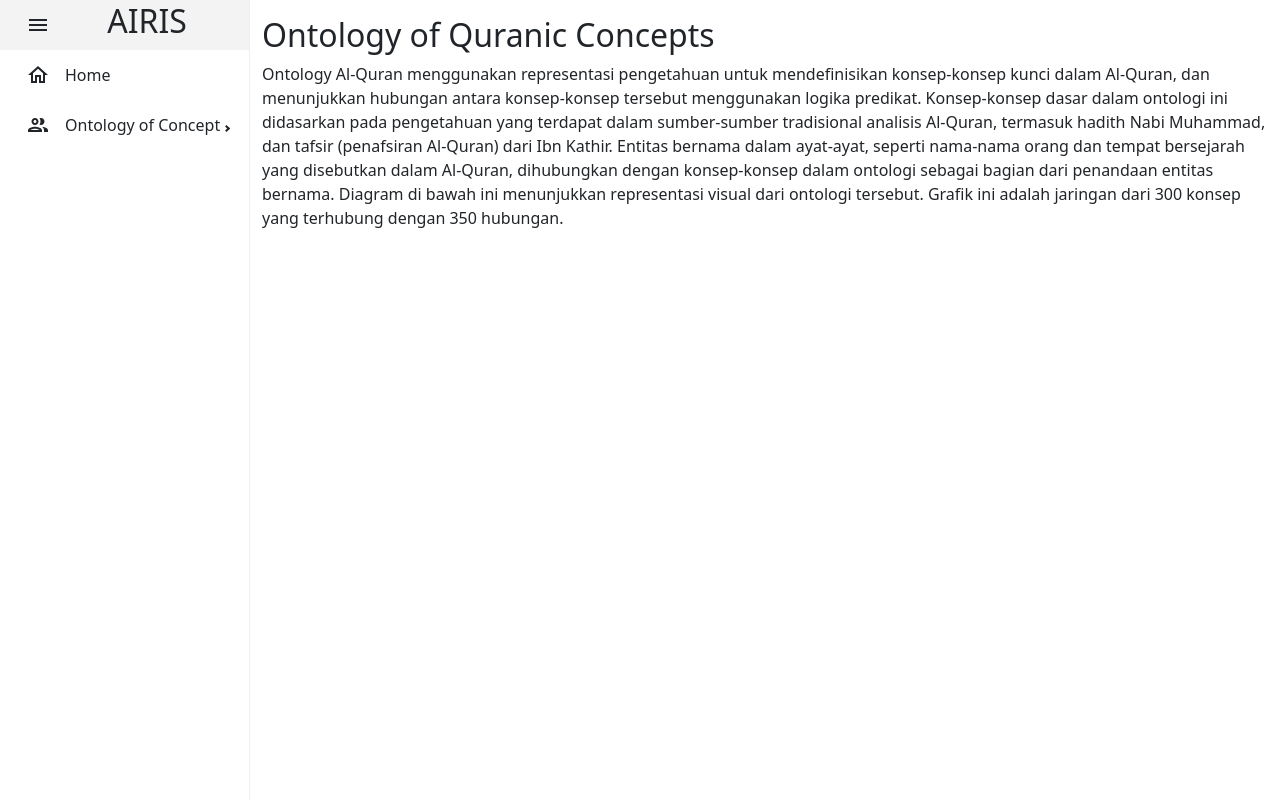
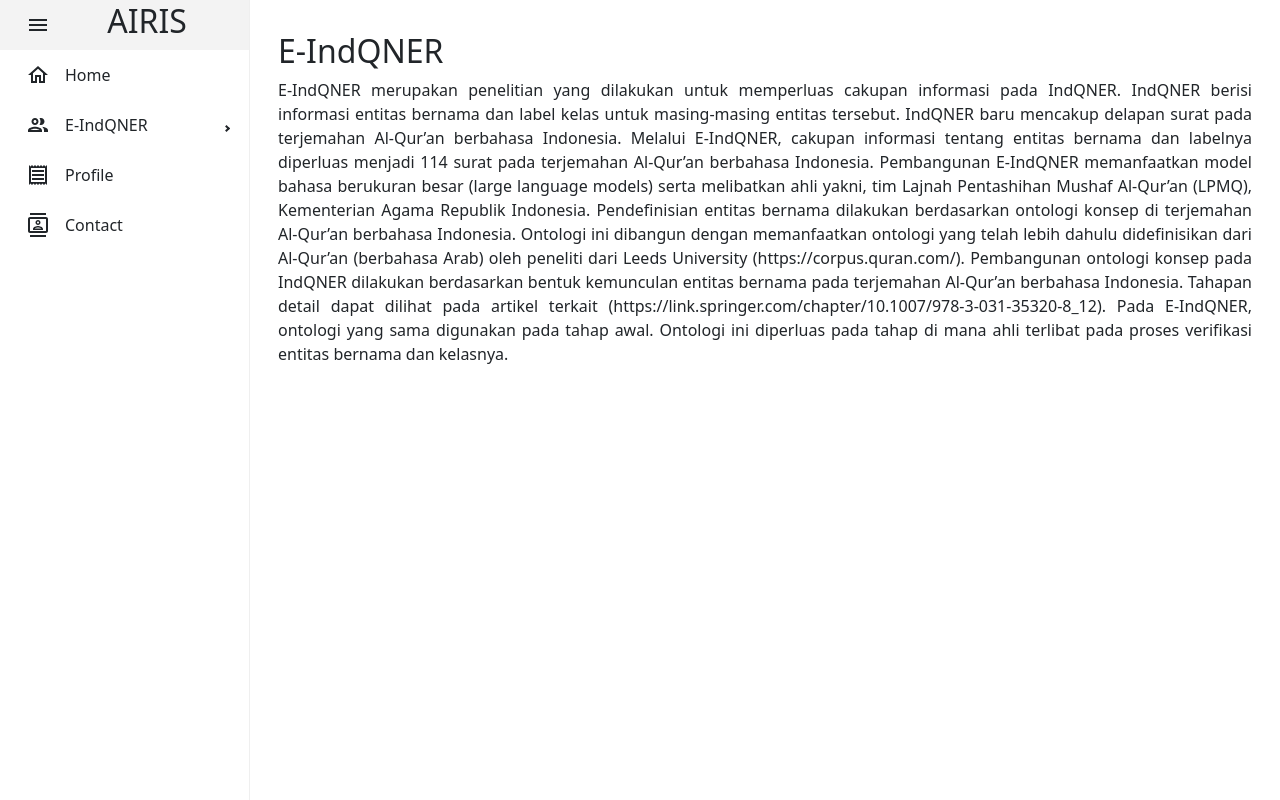
Before and after one commit to DMS473/nlptes, a React (Create React App) app: page /ontologi in a window 1280 px wide. Built offline with nearby package versions, Linux system fonts and the light colour scheme.

Commit message:
selesai23

```diff
--- a/src/components/Konsep/CategoryPage.js
+++ b/src/components/Konsep/CategoryPage.js
@@ -30,7 +30,7 @@ const CategoryPage = () => {
   }
 
   return (
-    <div>
+    <div className='p-3'>
       <h1>{category.nama}</h1>
       {category.subkategori.length > 0 ? (
         <div>
--- a/src/components/Konsep/Konsep.js
+++ b/src/components/Konsep/Konsep.js
@@ -1,6 +1,7 @@
 import React from 'react'
 import { Form, FormControl, FormGroup, FormLabel, Button, Container } from 'react-bootstrap';
 // import data from '../../data/ontologi_konsep.json'
+import { Link } from 'react-router-dom'
 
 const Konsep = () => {
   return (
@@ -13,13 +14,13 @@ const Konsep = () => {
         <h3>Subkategori</h3>
         <p>Kategori ini memiliki 11 subkategori:</p>
         <ul>
-            <li><a href='/category/Artefak'>Artefak</a></li>
-            <li><a href='/category/Astronomi'>Astronomi</a></li>
-            <li><a href='/category/Peristiwa'>Peristiwa</a></li>
-            <li><a href='/category/Dewa Palsu'>Dewa Palsu</a></li>
-            <li><a href='/category/Kitab Suci'>Kitab Suci</a></li>
-            <li><a href='/category/Bahasa'>Bahasa</a></li>
-            <li><a href='/category/Makhluk Hidup'>Makhluk Hidup</a></li>
+            <li><Link to='/category/Artefak'>Artefak</Link></li>
+            <li><Link to='/category/Astronomi'>Astronomi</Link></li>
+            <li><Link to='/category/Peristiwa'>Peristiwa</Link></li>
+            <li><Link to='/category/Dewa Palsu'>Dewa Palsu</Link></li>
+            <li><Link to='/category/Kitab Suci'>Kitab Suci</Link></li>
+            <li><Link to='/category/Bahasa'>Bahasa</Link></li>
+            <li><Link to='/category/Makhluk Hidup'>Makhluk Hidup</Link></li>
 
             {/* <li><a href='#'>artifak</a></li>
             <li><a href='#'>artifak</a></li>
--- a/src/components/Konsep/Overview.js
+++ b/src/components/Konsep/Overview.js
@@ -4,11 +4,14 @@ import { Form, FormControl, FormGroup, FormLabel, Button, Container } from 'reac
 
 const Overview = () => {
   return (
-    <Container className="mt-3">
-      <h2>Ontology of Quranic Concepts</h2>
-      <p>Ontology Al-Quran menggunakan representasi pengetahuan untuk mendefinisikan konsep-konsep kunci dalam Al-Quran, dan menunjukkan hubungan antara konsep-konsep tersebut menggunakan logika predikat. Konsep-konsep dasar dalam ontologi ini didasarkan pada pengetahuan yang terdapat dalam sumber-sumber tradisional analisis Al-Quran, termasuk hadith Nabi Muhammad, dan tafsir (penafsiran Al-Quran) dari Ibn Kathir. Entitas bernama dalam ayat-ayat, seperti nama-nama orang dan tempat bersejarah yang disebutkan dalam Al-Quran, dihubungkan dengan konsep-konsep dalam ontologi sebagai bagian dari penandaan entitas bernama. Diagram di bawah ini menunjukkan representasi visual dari ontologi tersebut. Grafik ini adalah jaringan dari 300 konsep yang terhubung dengan 350 hubungan.</p>
-    {/* </div> */}
-    </Container>
+    <div className='p-3'>
+      <Container className="mt-3">
+        <h2>E-IndQNER</h2>
+        <p className='text-justify'>E-IndQNER merupakan penelitian yang dilakukan untuk memperluas cakupan informasi pada IndQNER. IndQNER berisi informasi entitas bernama dan label kelas untuk masing-masing entitas tersebut. IndQNER baru mencakup delapan surat pada terjemahan Al-Qur’an berbahasa Indonesia. Melalui E-IndQNER, cakupan informasi tentang entitas bernama dan labelnya diperluas menjadi 114 surat pada terjemahan Al-Qur’an berbahasa Indonesia. Pembangunan E-IndQNER memanfaatkan model bahasa berukuran besar (large language models) serta melibatkan ahli yakni, tim Lajnah Pentashihan Mushaf Al-Qur’an (LPMQ), Kementerian Agama Republik Indonesia. Pendefinisian entitas bernama dilakukan berdasarkan ontologi konsep di terjemahan Al-Qur’an berbahasa Indonesia. Ontologi ini dibangun dengan memanfaatkan ontologi yang telah lebih dahulu didefinisikan dari Al-Qur’an (berbahasa Arab) oleh peneliti dari Leeds University (https://corpus.quran.com/). Pembangunan ontologi konsep pada IndQNER dilakukan berdasarkan bentuk kemunculan entitas bernama pada terjemahan Al-Qur’an berbahasa Indonesia. Tahapan detail dapat dilihat pada artikel terkait (https://link.springer.com/chapter/10.1007/978-3-031-35320-8_12). Pada E-IndQNER, ontologi yang sama digunakan pada tahap awal. Ontologi ini diperluas pada tahap di mana ahli terlibat pada proses verifikasi entitas bernama dan kelasnya.
+        </p>
+        {/* </div> */}
+      </Container>
+    </div>
   )
 }
 
--- a/src/index.css
+++ b/src/index.css
@@ -13,3 +13,6 @@ code {
   font-family: source-code-pro, Menlo, Monaco, Consolas, "Courier New",
     monospace;
 }
+.text-justify {
+  text-align: justify !important;
+}
--- a/src/pages/Home.js
+++ b/src/pages/Home.js
@@ -49,14 +49,14 @@ const Home = () => {
             <h2>AIRIS</h2>
           </MenuItem>
           <MenuItem icon={<HomeOutlinedIcon />} component={<Link to="/" />}>Home</MenuItem>
-          <SubMenu icon={<PeopleOutlinedIcon />} component={<Link to="/ontologi" />} label="Ontology of Concept">
-            <MenuItem icon={<PeopleOutlinedIcon />} component={<Link to="/ontologi" />}>Pendahuluan</MenuItem>
-            <MenuItem icon={<PeopleOutlinedIcon />} component={<Link to="/konsep" />}>Peta Konsep</MenuItem>
+          <SubMenu icon={<PeopleOutlinedIcon />} component={<Link to="#" />} label="E-IndQNER">
+            <MenuItem icon={<PeopleOutlinedIcon />} component={<Link to="/ontologi" />}>Gambaran Umum</MenuItem>
+            <MenuItem icon={<PeopleOutlinedIcon />} component={<Link to="/konsep" />}>Ontologi Konsep di Al-Qur’an</MenuItem>
             {/* <MenuItem icon={<PeopleOutlinedIcon />} component={<Link to="#" />}>Index Topik</MenuItem> */}
           </SubMenu>
-          {/* <MenuItem icon={<ContactsOutlinedIcon />} component={<Link to="category" />}>Contacts</MenuItem>
           <MenuItem icon={<ReceiptOutlinedIcon />} component={<Link to="#" />}>Profile</MenuItem>
-          <MenuItem icon={<HelpOutlineOutlinedIcon />} component={<Link to="#" />}>FAQ</MenuItem>
+          <MenuItem icon={<ContactsOutlinedIcon />} component={<Link to="category" />}>Contact</MenuItem>
+          {/* <MenuItem icon={<HelpOutlineOutlinedIcon />} component={<Link to="#" />}>FAQ</MenuItem>
           <MenuItem icon={<CalendarTodayOutlinedIcon />} component={<Link to="#" />}>Calendar</MenuItem> */}
         </Menu>
       </Sidebar>
```
Also changed, not shown: src/components/Welcome.js (+6 -1 lines), src/components/nlp2.png (added), src/data/nlp2.png (added).
